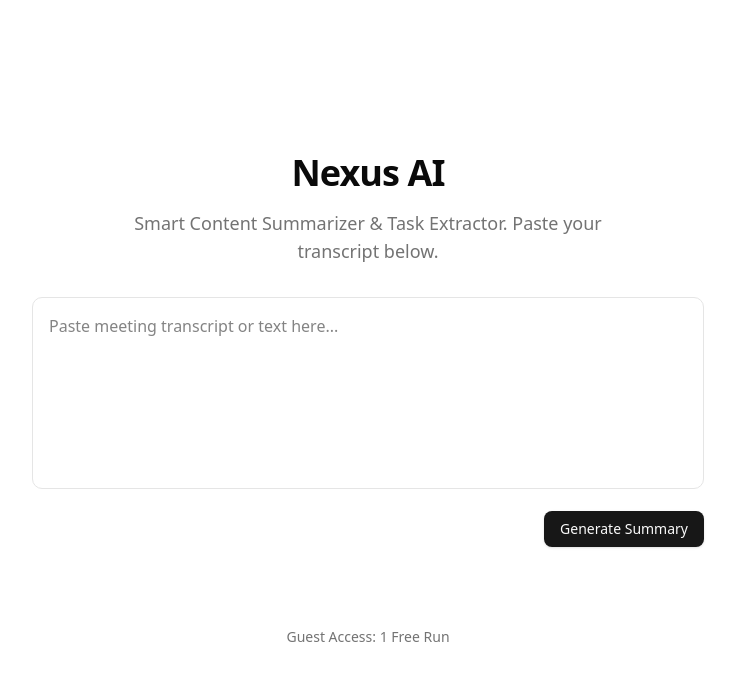
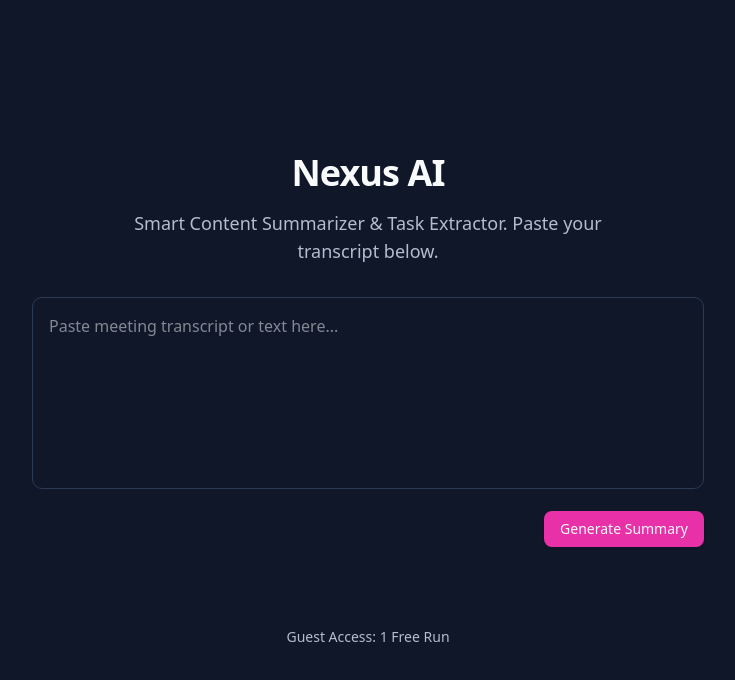
Before and after one commit to tharaka-mts/NexusAI, a Next.js app in the folder apps/web/: page / in a window 1280 px wide. Shown: the top 680 px of the page, without its empty margins (272-1007 px from the left). Built offline with nearby package versions, Linux system fonts and the light colour scheme.

Commit message:
style(web): update the UI color theme

```diff
--- a/apps/web/src/app/globals.css
+++ b/apps/web/src/app/globals.css
@@ -48,78 +48,78 @@
 
 :root {
   --radius: 0.625rem;
-  --background: oklch(1 0 0);
-  --foreground: oklch(0.145 0 0);
-  --card: oklch(1 0 0);
-  --card-foreground: oklch(0.145 0 0);
-  --popover: oklch(1 0 0);
-  --popover-foreground: oklch(0.145 0 0);
-  --primary: oklch(0.205 0 0);
-  --primary-foreground: oklch(0.985 0 0);
-  --secondary: oklch(0.97 0 0);
-  --secondary-foreground: oklch(0.205 0 0);
-  --muted: oklch(0.97 0 0);
-  --muted-foreground: oklch(0.556 0 0);
-  --accent: oklch(0.97 0 0);
-  --accent-foreground: oklch(0.205 0 0);
-  --destructive: oklch(0.577 0.245 27.325);
-  --border: oklch(0.922 0 0);
-  --input: oklch(0.922 0 0);
-  --ring: oklch(0.708 0 0);
-  --chart-1: oklch(0.646 0.222 41.116);
-  --chart-2: oklch(0.6 0.118 184.704);
-  --chart-3: oklch(0.398 0.07 227.392);
-  --chart-4: oklch(0.828 0.189 84.429);
-  --chart-5: oklch(0.769 0.188 70.08);
-  --sidebar: oklch(0.985 0 0);
-  --sidebar-foreground: oklch(0.145 0 0);
-  --sidebar-primary: oklch(0.205 0 0);
-  --sidebar-primary-foreground: oklch(0.985 0 0);
-  --sidebar-accent: oklch(0.97 0 0);
-  --sidebar-accent-foreground: oklch(0.205 0 0);
-  --sidebar-border: oklch(0.922 0 0);
-  --sidebar-ring: oklch(0.708 0 0);
-}
 
-.dark {
-  --background: oklch(0.145 0 0);
-  --foreground: oklch(0.985 0 0);
-  --card: oklch(0.205 0 0);
-  --card-foreground: oklch(0.985 0 0);
-  --popover: oklch(0.205 0 0);
-  --popover-foreground: oklch(0.985 0 0);
-  --primary: oklch(0.922 0 0);
-  --primary-foreground: oklch(0.205 0 0);
-  --secondary: oklch(0.269 0 0);
-  --secondary-foreground: oklch(0.985 0 0);
-  --muted: oklch(0.269 0 0);
-  --muted-foreground: oklch(0.708 0 0);
-  --accent: oklch(0.269 0 0);
-  --accent-foreground: oklch(0.985 0 0);
-  --destructive: oklch(0.704 0.191 22.216);
-  --border: oklch(1 0 0 / 10%);
-  --input: oklch(1 0 0 / 15%);
-  --ring: oklch(0.556 0 0);
-  --chart-1: oklch(0.488 0.243 264.376);
-  --chart-2: oklch(0.696 0.17 162.48);
-  --chart-3: oklch(0.769 0.188 70.08);
-  --chart-4: oklch(0.627 0.265 303.9);
-  --chart-5: oklch(0.645 0.246 16.439);
-  --sidebar: oklch(0.205 0 0);
-  --sidebar-foreground: oklch(0.985 0 0);
-  --sidebar-primary: oklch(0.488 0.243 264.376);
-  --sidebar-primary-foreground: oklch(0.985 0 0);
-  --sidebar-accent: oklch(0.269 0 0);
-  --sidebar-accent-foreground: oklch(0.985 0 0);
-  --sidebar-border: oklch(1 0 0 / 10%);
-  --sidebar-ring: oklch(0.556 0 0);
+  /* FIXED: Wrapped values in hsl() */
+  /* DEEP DARK BACKGROUND - High Contrast */
+  --background: hsl(222, 47%, 11%);
+  /* Dark Slate/Blue */
+  --foreground: hsl(210, 40%, 98%);
+  /* Near White */
+
+  --card: hsl(222, 47%, 13%);
+  --card-foreground: hsl(210, 40%, 98%);
+
+  --popover: hsl(222, 47%, 11%);
+  --popover-foreground: hsl(210, 40%, 98%);
+
+  /* Primary: Neon Pink/Purple - Adjusted for visibility */
+  --primary: hsl(321, 80%, 55%);
+  --primary-foreground: hsl(210, 40%, 98%);
+
+  --secondary: hsl(217, 33%, 17%);
+  --secondary-foreground: hsl(210, 40%, 98%);
+
+  --muted: hsl(217, 33%, 17%);
+  --muted-foreground: hsl(215, 20%, 75%);
+  /* Lighter gray for readability */
+
+  --accent: hsl(217, 33%, 17%);
+  --accent-foreground: hsl(210, 40%, 98%);
+
+  --destructive: hsl(0, 63%, 31%);
+  --destructive-foreground: hsl(210, 40%, 98%);
+
+  /* Borders: Visible but subtle */
+  --border: hsl(217, 33%, 25%);
+  --input: hsl(217, 33%, 25%);
+  --ring: hsl(321, 80%, 55%);
+
+  --chart-1: hsl(321, 80%, 55%);
+  --chart-2: hsl(280, 65%, 60%);
+  --chart-3: hsl(30, 80%, 55%);
+  --chart-4: hsl(280, 65%, 60%);
+  --chart-5: hsl(340, 75%, 55%);
+
+  /* Sidebar */
+  --sidebar: hsl(222, 47%, 11%);
+  --sidebar-foreground: hsl(210, 40%, 98%);
+  --sidebar-primary: hsl(321, 80%, 55%);
+  --sidebar-primary-foreground: hsl(0, 0%, 100%);
+  --sidebar-accent: hsl(217, 33%, 17%);
+  --sidebar-accent-foreground: hsl(210, 40%, 98%);
+  --sidebar-border: hsl(217, 33%, 25%);
+  --sidebar-ring: hsl(321, 80%, 55%);
 }
 
 @layer base {
   * {
     @apply border-border outline-ring/50;
   }
+
   body {
     @apply bg-background text-foreground;
   }
+
+  /* Improved Utility Classes for Contrast */
+  .gradient-text {
+    @apply bg-clip-text text-transparent bg-gradient-to-r from-pink-500 to-purple-500 font-bold;
+  }
+
+  .glow-pink {
+    box-shadow: 0 0 15px -3px rgba(236, 72, 153, 0.4);
+  }
+
+  .glass-card {
+    @apply bg-card/60 backdrop-blur-md border border-border/50 shadow-sm;
+  }
 }
```
